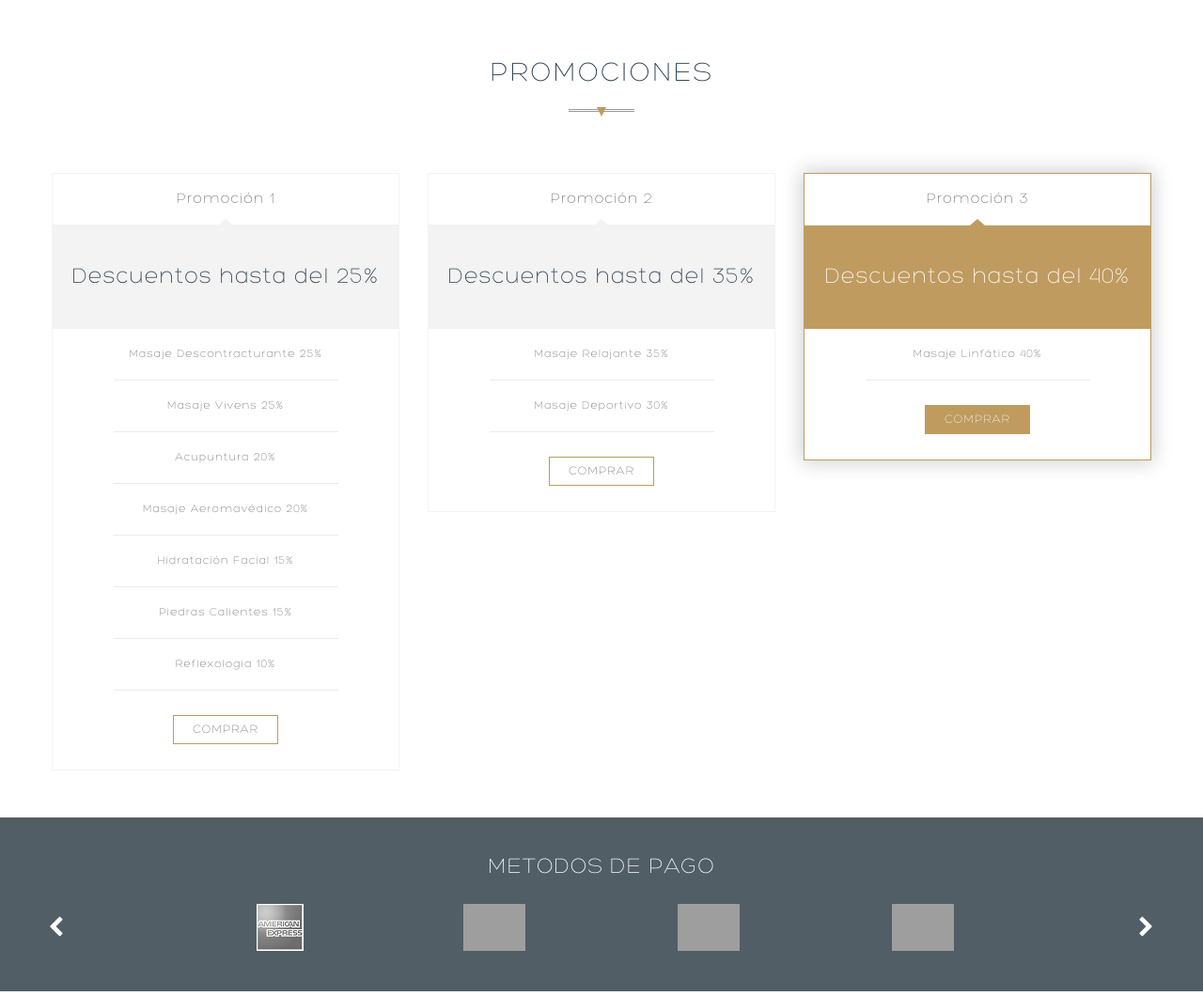
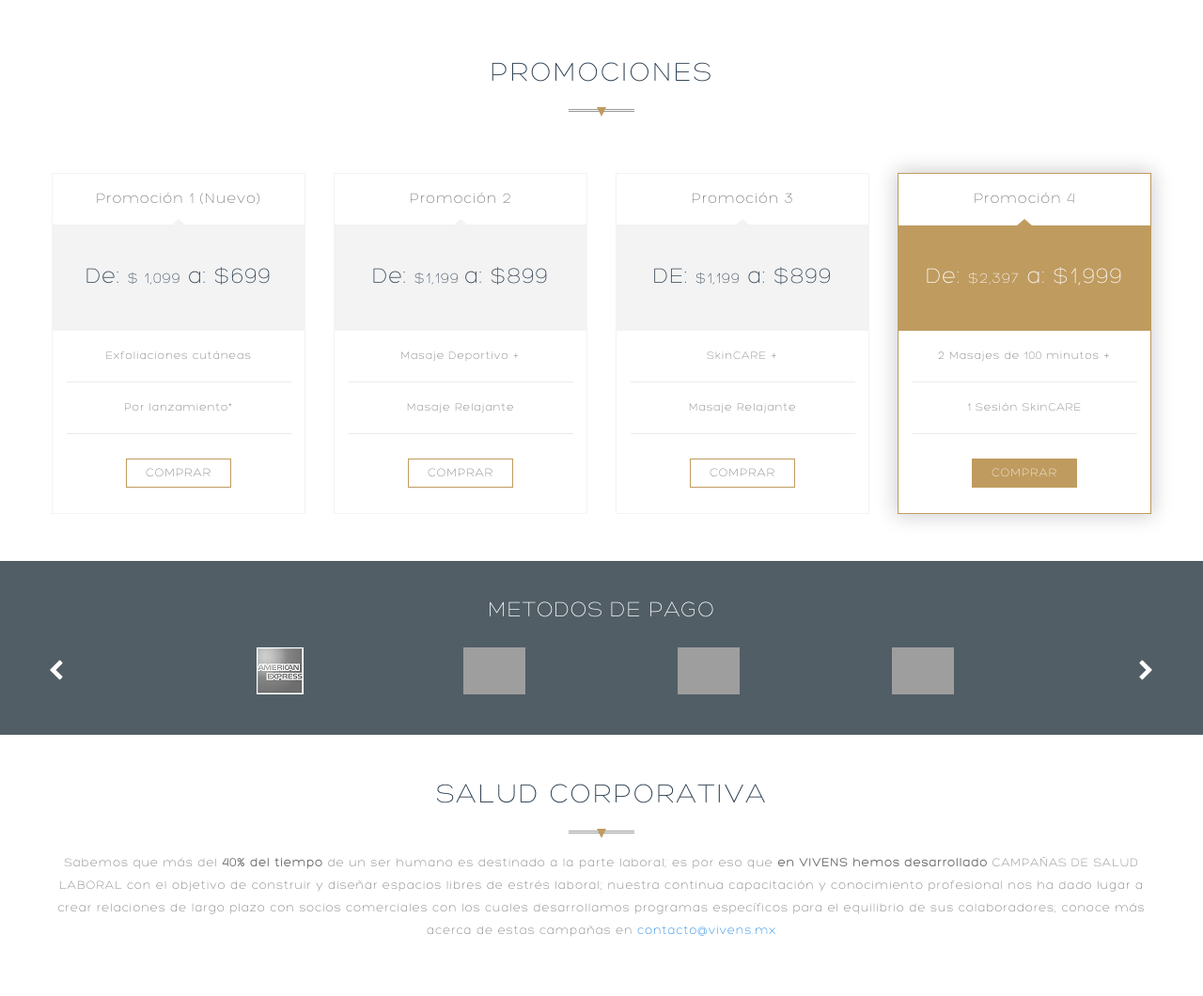
Before and after one commit to Diametral28/vivens-stage, a PHP site: page /index.html in a window 1280 px wide. Shown: the part 2379-3439 px from the top of the page at 94% size. Run offline with PHP 8.4, Linux system fonts and the light colour scheme; some libraries are stand-ins or nearby versions; grey boxes are pictures that could not be loaded.

Commit message:
version 2.7.4

```diff
--- a/index.html
+++ b/index.html
@@ -607,24 +607,19 @@
                 </div>
             </div>
             <div class="row plan-hover">
-                <div class="col-md-4 col-sm-6">
+                <div class="col-md-3 col-sm-6">
                     <div class="plan">
                         <!-- Title -->
                         <div class="head">
-                            <h3>Promoción 1</h3>
+                            <h3>Promoción 1 (Nuevo)</h3>
                         </div>
                         <!-- Price -->
                         <div class="price">
-                            <h2>Descuentos hasta del 25%</h2>
+                            <h2>De: <span>$ 1,099</span> a: $699</h2>
                         </div>
                         <ul>
-                            <li>Masaje Descontracturante 25%</li>
-                            <li>Masaje Vivens 25%</li>
-                            <li>Acupuntura 20%</li>
-                            <li>Masaje Aeromavédico 20%</li>
-                            <li>Hidratación Facial 15%</li>
-                            <li>Piedras Calientes 15%</li>
-                            <li>Reflexologia 10%</li>
+                            <li>Exfoliaciones cutáneas</li>
+                            <li>Por lanzamiento*</li>
                         </ul>
                         <div class="choose_a_plan_button">
                             <a href="#">COMPRAR</a>
@@ -633,7 +628,7 @@
                 </div>
 
                 <!-- Single Price Plan Area Start -->
-                <div class="col-md-4 col-sm-6">
+                <div class="col-md-3 col-sm-6">
                     <div class="plan">
                         <!-- Title -->
                         <div class="head">
@@ -641,11 +636,11 @@
                         </div>
                         <!-- Price -->
                         <div class="price">
-                            <h2>Descuentos hasta del 35%</h2>
+                            <h2>De: <span>$1,199 </span>a: $899</h2>
                         </div>
                         <ul>
-                            <li>Masaje Relajante 35%</li>
-                            <li>Masaje Deportivo 30%</li>
+                            <li>Masaje Deportivo +</li>
+                            <li>Masaje Relajante</li>
 
                         </ul>
                         <div class="choose_a_plan_button">
@@ -654,7 +649,7 @@
                     </div>
                 </div>
                 <!-- Single Price Plan Area Start -->
-                <div class="col-md-4 col-sm-6">
+                <div class="col-md-3 col-sm-6">
                     <div class="plan">
                         <!-- Title -->
                         <div class="head">
@@ -662,10 +657,11 @@
                         </div>
                         <!-- Price -->
                         <div class="price">
-                            <h2>Descuentos hasta del 40%</h2>
+                            <h2>DE: <span>$1,199</span> a: $899</h2>
                         </div>
                         <ul>
-                            <li>Masaje Linfático 40%</li>
+                            <li>SkinCARE +</li>
+                            <li>Masaje Relajante</li>
                             <!-- <li>1 Masaje de PAREJA de 50 min</li>
                             <li><span>*</span> Consulta términos y condiciones</li>
                             <li><span>*</span> Válido al 31 diciembre 2017</li> -->
@@ -679,26 +675,25 @@
 
                 <!-- Single Price Plan Area End -->
                 <!-- Single Price Plan Area Start -->
-                <!-- <div class="col-md-3 col-sm-6">
+                <div class="col-md-3 col-sm-6">
                     <div class="plan">
-                        Title
+                        <!-- Title -->
                         <div class="head">
-                            <h3>Promoción 3</h3>
-                        </div>
-                        Price
+                            <h3>Promoción 4</h3>
+                        </div>
+                        <!-- Price -->
                         <div class="price">
-                            <h2>Te REGALAMOS 2 Masajes*</h2>
+                            <h2>De: <span>$2,397</span> a: $1,999</h2>
                         </div>
                         <ul>
-                            <li>En la compra de 4 masajes VIVENS de 100 minutos c/u</li>
-                            <li>Llévate de REGALO:</li>
-                            <li>1 masaje de 50 minutos + 1 masaje de 25 minutos*  </li>
+                            <li>2 Masajes de 100 minutos +</li>
+                            <li>1 Sesión SkinCARE</li>
                         </ul>
                         <div class="choose_a_plan_button">
                             <a href="#">COMPRAR</a>
                         </div>
                     </div>
-                </div> -->
+                </div>
                 <!-- Single Price Plan Area End -->
                 <!-- Single Price Plan Area Start -->
 
--- a/style.css
+++ b/style.css
@@ -1601,26 +1601,26 @@ sonarEffect
     /*border-radius: 50px;*/
 }
 
-#pricing-area .col-md-3:last-child, .col-md-4:last-child .plan {
+#pricing-area .col-md-3:last-child/*, .col-md-4:last-child*/ .plan {
     box-shadow: 0 0 20px 2px rgba(0, 0, 0, 0.2);
     border: 1px solid #BF9B5F;
 }
 
-#pricing-area .col-md-3:last-child, .col-md-4:last-child .plan .price {
+#pricing-area .col-md-3:last-child/*, .col-md-4:last-child*/ .plan .price {
     background-color: #BF9B5F;
 }
 
-#pricing-area .col-md-3:last-child, .col-md-4:last-child .plan .choose_a_plan_button > a {
+#pricing-area .col-md-3:last-child/*, .col-md-4:last-child*/ .plan .choose_a_plan_button > a {
     border: 1px solid transparent;
     background-color: #BF9B5F;
     color: #fff;
 }
 
-#pricing-area .col-md-3:last-child, .col-md-4:last-child .plan .price:before {
+#pricing-area .col-md-3:last-child/*, .col-md-4:last-child*/ .plan .price:before {
     border-bottom: 7px solid #BF9B5F;
 }
 
-#pricing-area .col-md-3:last-child, .col-md-4:last-child .plan .price h2 {
+#pricing-area .col-md-3:last-child/*, .col-md-4:last-child*/ .plan .price h2 {
     color: #fff;
 }
 
```
